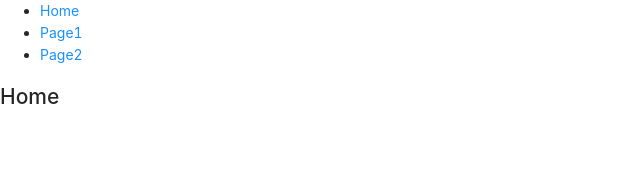
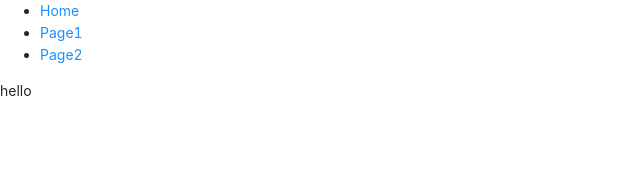
Before and after one commit to dilukr/vite_template, a React (Vite) app: page /page3 in a window 1280 px wide. Shown: the top 170 px of the page, without its empty margins (0-640 px from the left). Built offline with nearby package versions, Linux system fonts and the light colour scheme.

Commit message:
新增加第三页模版

```diff
--- a/src/components/page3.jsx
+++ b/src/components/page3.jsx
@@ -0,0 +1,7 @@
+import React , { useState, useEffect }from 'react';
+
+function Page3() {
+    return <div>hello</div>
+}
+
+export default Page3;
--- a/src/main.jsx
+++ b/src/main.jsx
@@ -12,8 +12,10 @@ import {
 } from "react-router-dom";
 
 
+//引入分页
 import Page1 from './components/page1';
 import Page2 from './components/page2';
+import Page3 from './components/page3';
 
 export default function App() {
   return (
@@ -36,6 +38,9 @@ export default function App() {
         {/* A <Switch> looks through its children <Route>s and
             renders the first one that matches the current URL. */}
         <Switch>
+          <Route path="/page3">
+            <Page3 />
+          </Route>
           <Route path="/page1">
             <Page1 />
           </Route>
```
